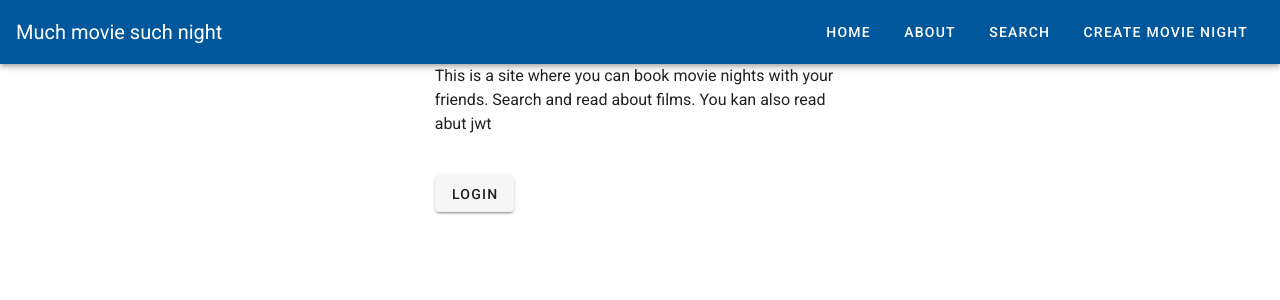
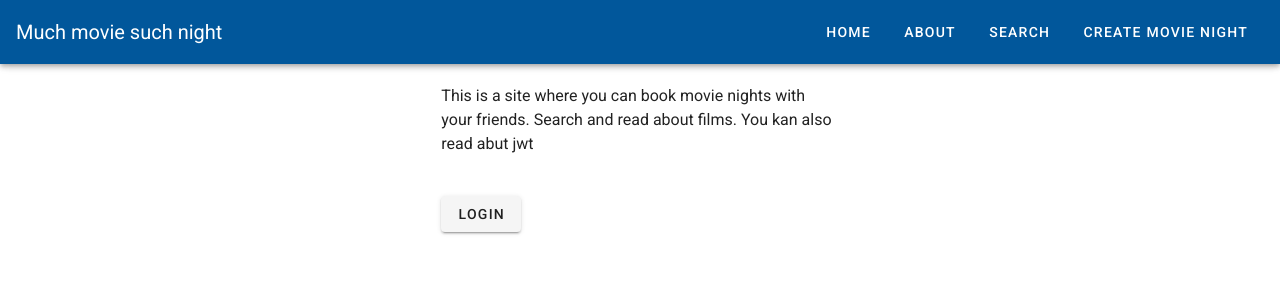
Before and after one commit to doedmannen/bug-free-octo-computing-movie-api, a Vue app in the folder frontend-dev/: page /start in a window 1280 px wide. Shown: the top 300 px of the page. Built offline with nearby package versions, Linux system fonts and the light colour scheme.

Commit message:
adding padding

```diff
--- a/frontend-dev/src/App.vue
+++ b/frontend-dev/src/App.vue
@@ -2,7 +2,7 @@
   <v-app>
     <TopNavBar />
 
-    <v-content>
+    <v-content class="pa-5">
       <router-view></router-view>
     </v-content>
   </v-app>
```
